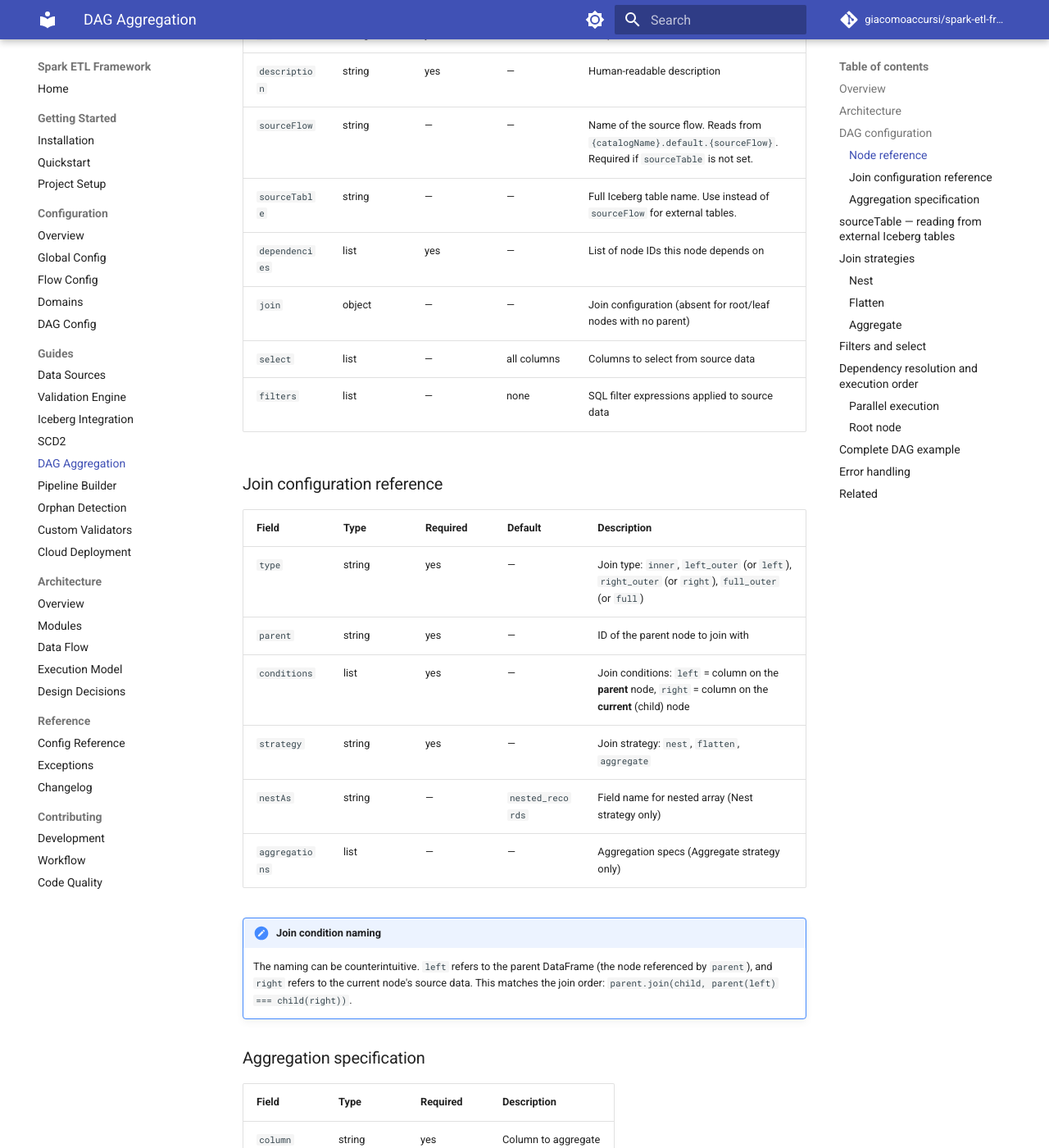
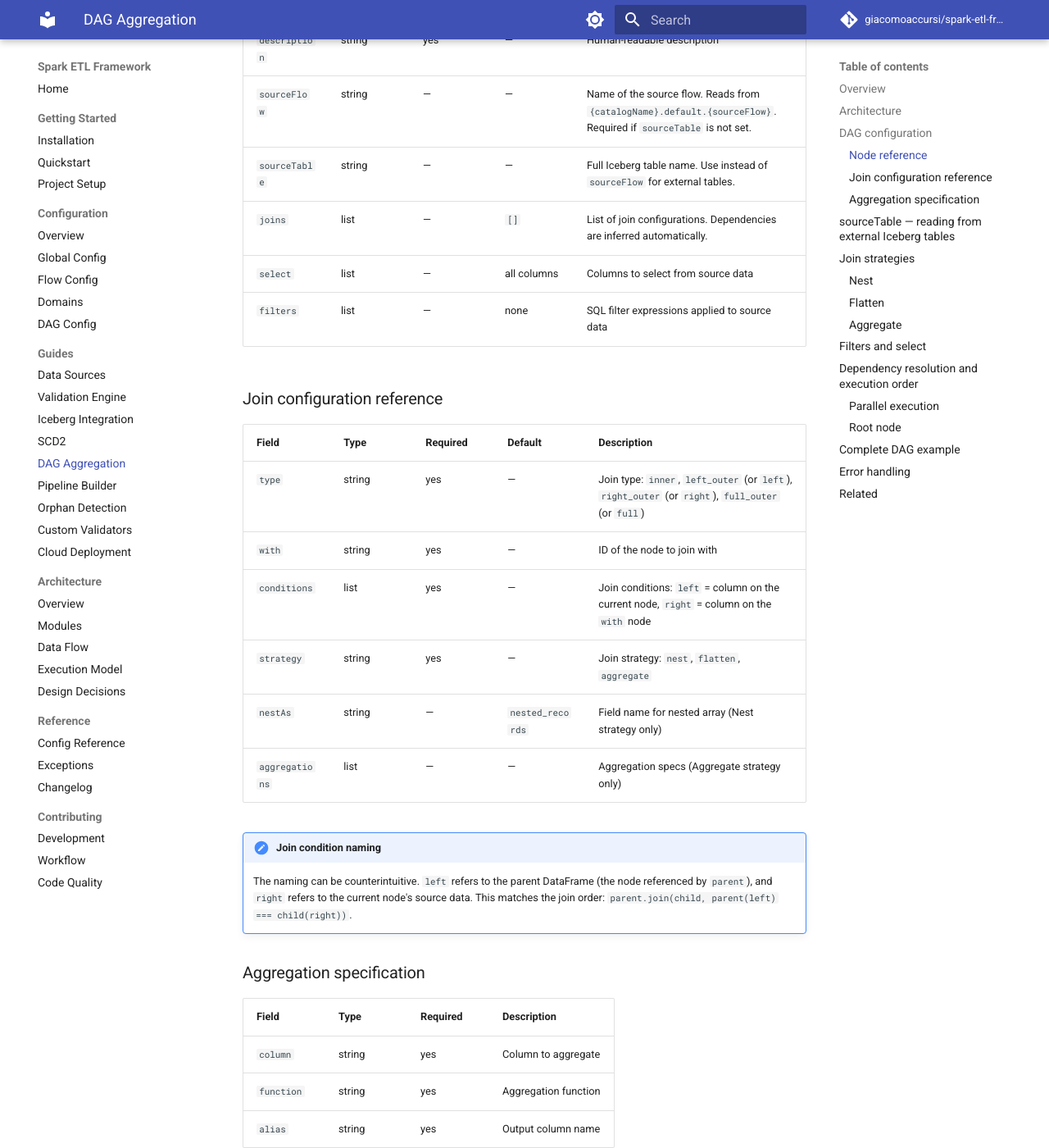
Before and after one commit to giacomoaccursi/Floe, an MkDocs documentation site: the page built from site-docs/guides/dag-aggregation.md, in a window 1280 px wide and 1400 px high, scrolled down 2093 px. Shown: the whole window at 82% size. Built offline with MkDocs 1.6.1 and Material for MkDocs 9.7.7, drawn with Linux system fonts in a browser that asks for light colours; comment, search, counter and statistics services are not loaded; some of the changed text lies outside the part shown.

Commit message:
docs(dag): update all docs for joins/with/no-dependencies model

````diff
--- a/site-docs/guides/dag-aggregation.md
+++ b/site-docs/guides/dag-aggregation.md
@@ -32,21 +32,20 @@ nodes:
   - id: customers_node
     description: "Customer base table"
     sourceFlow: customers
-    dependencies: []
+
     select: [customer_id, name, email, country]
 
   - id: orders_node
     description: "Orders joined to customers"
     sourceFlow: orders
-    dependencies: [customers_node]
-    join:
-      type: left_outer
-      parent: customers_node
-      conditions:
-        - left: customer_id
-          right: customer_id
-      strategy: nest
-      nestAs: orders
+    joins:
+      - type: left_outer
+        with: customers_node
+        conditions:
+          - left: customer_id
+            right: customer_id
+        strategy: nest
+        nestAs: orders
     select: [order_id, customer_id, status, total_amount, order_date]
     filters:
       - "status != 'cancelled'"
@@ -54,21 +53,20 @@ nodes:
   - id: order_items_node
     description: "Order items aggregated per order"
     sourceFlow: order_items
-    dependencies: [orders_node]
-    join:
-      type: left_outer
-      parent: orders_node
-      conditions:
-        - left: order_id
-          right: order_id
-      strategy: aggregate
-      aggregations:
-        - column: quantity
-          function: sum
-          alias: total_quantity
-        - column: item_id
-          function: count
-          alias: item_count
+    joins:
+      - type: left_outer
+        with: orders_node
+        conditions:
+          - left: order_id
+            right: order_id
+        strategy: aggregate
+        aggregations:
+          - column: quantity
+            function: sum
+            alias: total_quantity
+          - column: item_id
+            function: count
+            alias: item_count
 ```
 
 For the field reference, see [DAG Configuration](../configuration/dag.md).
@@ -81,8 +79,7 @@ For the field reference, see [DAG Configuration](../configuration/dag.md).
 | `description` | string | yes | — | Human-readable description |
 | `sourceFlow` | string | — | — | Name of the source flow. Reads from `{catalogName}.default.{sourceFlow}`. Required if `sourceTable` is not set. |
 | `sourceTable` | string | — | — | Full Iceberg table name. Use instead of `sourceFlow` for external tables. |
-| `dependencies` | list | yes | — | List of node IDs this node depends on |
-| `join` | object | — | — | Join configuration (absent for root/leaf nodes with no parent) |
+| `joins` | list | — | `[]` | List of join configurations. Dependencies are inferred automatically. |
 | `select` | list | — | all columns | Columns to select from source data |
 | `filters` | list | — | none | SQL filter expressions applied to source data |
 
@@ -91,8 +88,8 @@ For the field reference, see [DAG Configuration](../configuration/dag.md).
 | Field | Type | Required | Default | Description |
 |-------|------|----------|---------|-------------|
 | `type` | string | yes | — | Join type: `inner`, `left_outer` (or `left`), `right_outer` (or `right`), `full_outer` (or `full`) |
-| `parent` | string | yes | — | ID of the parent node to join with |
-| `conditions` | list | yes | — | Join conditions: `left` = column on the **parent** node, `right` = column on the **current** (child) node |
+| `with` | string | yes | — | ID of the node to join with |
+| `conditions` | list | yes | — | Join conditions: `left` = column on the current node, `right` = column on the `with` node |
 | `strategy` | string | yes | — | Join strategy: `nest`, `flatten`, `aggregate` |
 | `nestAs` | string | — | `nested_records` | Field name for nested array (Nest strategy only) |
 | `aggregations` | list | — | — | Aggregation specs (Aggregate strategy only) |
@@ -118,7 +115,6 @@ By default, a node reads from `{catalogName}.default.{sourceFlow}`. If you need
 - id: external_customers_node
   description: "Customers from external catalog"
   sourceTable: "other_catalog.analytics.customers"
-  dependencies: []
 ```
 
 When `sourceTable` is set, `sourceFlow` is not needed. Use one or the other:
@@ -135,18 +131,17 @@ Combines a parent table with a child table by grouping all matching child record
 ```yaml
 - id: orders_node
   sourceFlow: orders
-  dependencies: [customers_node]
-  join:
-    type: left_outer
-    parent: customers_node
-    conditions:
-      - left: customer_id
-        right: customer_id
-    strategy: nest
-    nestAs: orders
+  joins:
+    - type: left_outer
+      with: customers_node
+      conditions:
+        - left: customer_id
+          right: customer_id
+      strategy: nest
+      nestAs: orders
 ```
 
-In `conditions`, `left` refers to the parent node's column and `right` refers to the current (child) node's column.
+In `conditions`, `left` refers to the current node's column and `right` refers to the `with` node's column.
 
 Result (parent `customers` joined with child `orders`):
 
@@ -167,17 +162,16 @@ Combines a parent table with a child table by adding the child's columns directl
 ```yaml
 - id: shipping_node
   sourceFlow: shipping
-  dependencies: [orders_node]
-  join:
-    type: left_outer
-    parent: orders_node
-    conditions:
-      - left: order_id
-        right: order_id
-    strategy: flatten
+  joins:
+    - type: left_outer
+      with: orders_node
+      conditions:
+        - left: order_id
+          right: order_id
+      strategy: flatten
 ```
 
-Result (parent `orders` joined with child `shipping`):
+Result (`orders` joined with `shipping`):
 
 | order_id | status | shipping_date | carrier |
 |----------|--------|---------------|---------|
@@ -196,24 +190,23 @@ Combines a parent table with a child table by computing summary statistics from
 ```yaml
 - id: items_node
   sourceFlow: order_items
-  dependencies: [orders_node]
-  join:
-    type: left_outer
-    parent: orders_node
-    conditions:
-      - left: order_id
-        right: order_id
-    strategy: aggregate
-    aggregations:
-      - column: quantity
-        function: sum
-        alias: total_quantity
-      - column: item_id
-        function: count
-        alias: item_count
-      - column: unit_price
-        function: avg
-        alias: avg_price
+  joins:
+    - type: left_outer
+      with: orders_node
+      conditions:
+        - left: order_id
+          right: order_id
+      strategy: aggregate
+      aggregations:
+        - column: quantity
+          function: sum
+          alias: total_quantity
+        - column: item_id
+          function: count
+          alias: item_count
+        - column: unit_price
+          function: avg
+          alias: avg_price
 ```
 
 At least one aggregation is required — an empty `aggregations` list throws `ValidationConfigException`.
@@ -278,58 +271,55 @@ nodes:
   - id: customers_node
     description: "Customer dimension"
     sourceFlow: customers
-    dependencies: []
+
     select: [customer_id, name, email, country, segment]
 
   - id: orders_node
     description: "Orders nested into customers"
     sourceFlow: orders
-    dependencies: [customers_node]
     filters:
       - "order_date >= '2024-01-01'"
     select: [order_id, customer_id, status, total_amount, order_date]
-    join:
-      type: left_outer
-      parent: customers_node
-      conditions:
-        - left: customer_id
-          right: customer_id
-      strategy: nest
-      nestAs: orders
+    joins:
+      - type: left_outer
+        with: customers_node
+        conditions:
+          - left: customer_id
+            right: customer_id
+        strategy: nest
+        nestAs: orders
 
   - id: items_node
     description: "Item counts and totals per order"
     sourceFlow: order_items
-    dependencies: [orders_node]
-    join:
-      type: left_outer
-      parent: orders_node
-      conditions:
-        - left: order_id
-          right: order_id
-      strategy: aggregate
-      aggregations:
-        - column: quantity
-          function: sum
-          alias: total_items
-        - column: line_total
-          function: sum
-          alias: items_total
-        - column: product_id
-          function: collect_set
-          alias: unique_products
+    joins:
+      - type: left_outer
+        with: orders_node
+        conditions:
+          - left: order_id
+            right: order_id
+        strategy: aggregate
+        aggregations:
+          - column: quantity
+            function: sum
+            alias: total_items
+          - column: line_total
+            function: sum
+            alias: items_total
+          - column: product_id
+            function: collect_set
+            alias: unique_products
 
   - id: shipping_node
     description: "Shipping details flattened into orders"
     sourceFlow: shipping
-    dependencies: [orders_node]
-    join:
-      type: left_outer
-      parent: orders_node
-      conditions:
-        - left: order_id
-          right: order_id
-      strategy: flatten
+    joins:
+      - type: left_outer
+        with: orders_node
+        conditions:
+          - left: order_id
+            right: order_id
+        strategy: flatten
 ```
 
 In this DAG:
````
Also changed, not shown: site-docs/configuration/dag.md (+19 -25 lines), site-docs/guides/pipeline-builder.md (+1 -1 lines), site-docs/reference/config-reference.md (+3 -4 lines).
